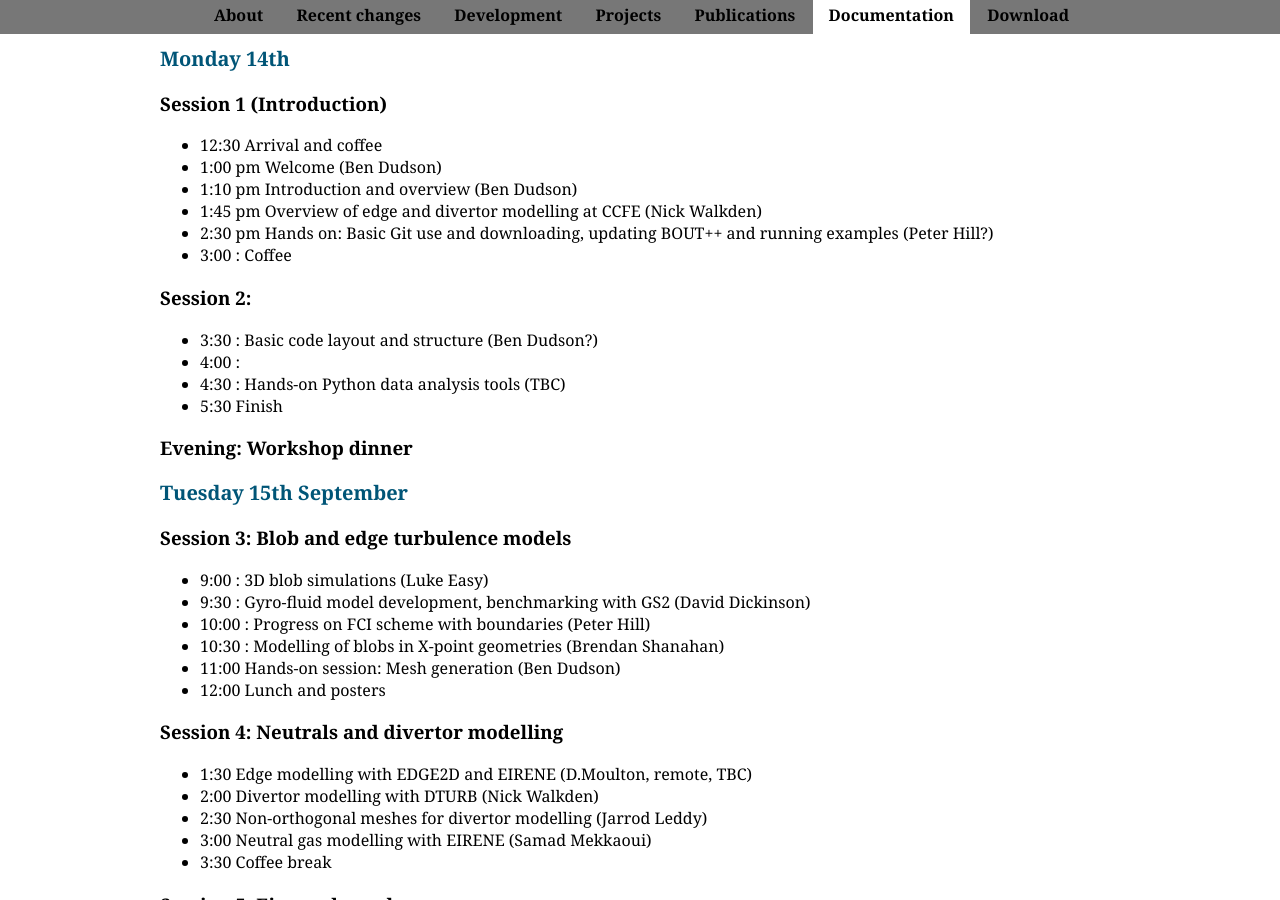
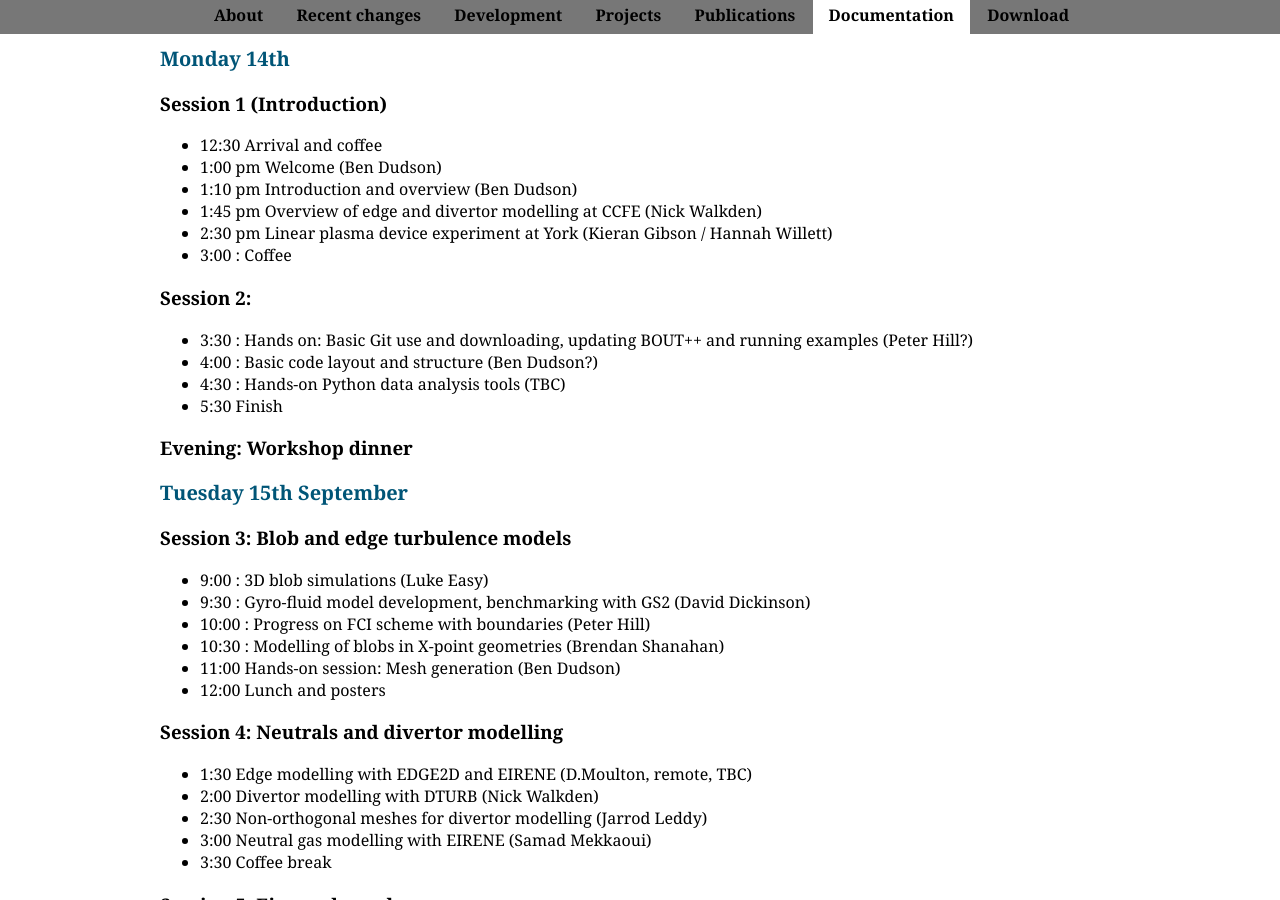
Before and after one commit to boutproject/boutproject.github.io, a Jekyll site: the page built from workshop2015.markdown, in a window 1280 px wide and 900 px high, scrolled down 314 px. Built offline with Jekyll 4.4.1, drawn with Linux system fonts in a browser that asks for light colours; Markdown is read by kramdown in place of the engine named in the settings.

Commit message:
Added talk on linear device

```diff
--- a/workshop2015.markdown
+++ b/workshop2015.markdown
@@ -18,13 +18,13 @@ nav-state: doc
 * 1:00 pm  Welcome    (Ben Dudson)
 * 1:10 pm  Introduction and overview (Ben Dudson)
 * 1:45 pm  Overview of edge and divertor modelling at CCFE (Nick Walkden)
-* 2:30 pm  Hands on: Basic Git use and downloading, updating BOUT++ and running examples (Peter Hill?)
+* 2:30 pm  Linear plasma device experiment at York (Kieran Gibson / Hannah Willett)
 * 3:00 : Coffee
 
 ### Session 2:
 
-* 3:30 : Basic code layout and structure (Ben Dudson?)
-* 4:00 :
+* 3:30 : Hands on: Basic Git use and downloading, updating BOUT++ and running examples (Peter Hill?)
+* 4:00 : Basic code layout and structure (Ben Dudson?)
 * 4:30 : Hands-on Python data analysis tools (TBC)
 * 5:30 Finish
 
```
